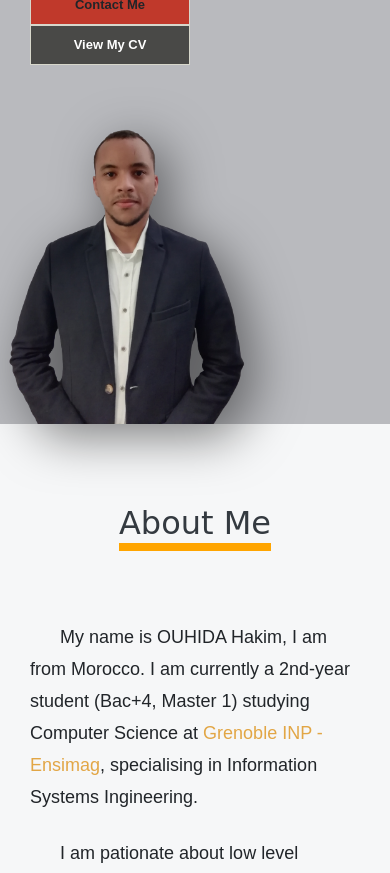
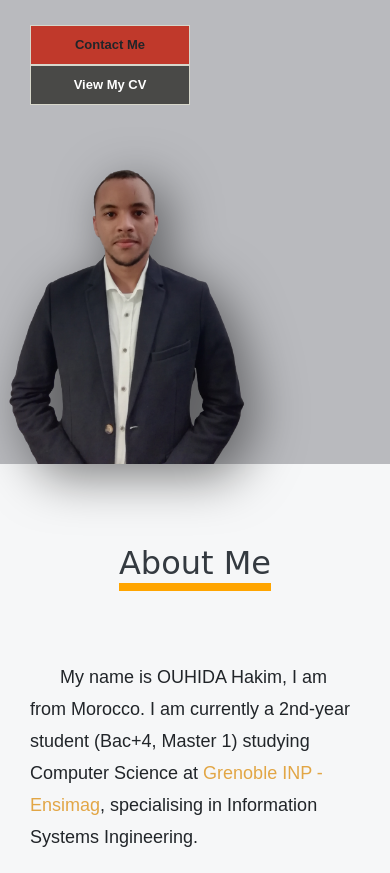
Before and after one commit to Hakim-ou/hakimou.github.io, a plain HTML site: page index.html in a window 390 px wide. Shown: the part 417-1290 px from the top of the page. Drawn offline with nearby package versions, Linux system fonts and the light colour scheme; a web font is replaced by a local one.

Commit message:
added pading for main section on small screens

```diff
--- a/style.css
+++ b/style.css
@@ -235,4 +235,8 @@ p {
         margin-left: -10%;
         width: 90%
     }
+
+    .main-container {
+        padding-top: 40px;
+    }
 }
```
